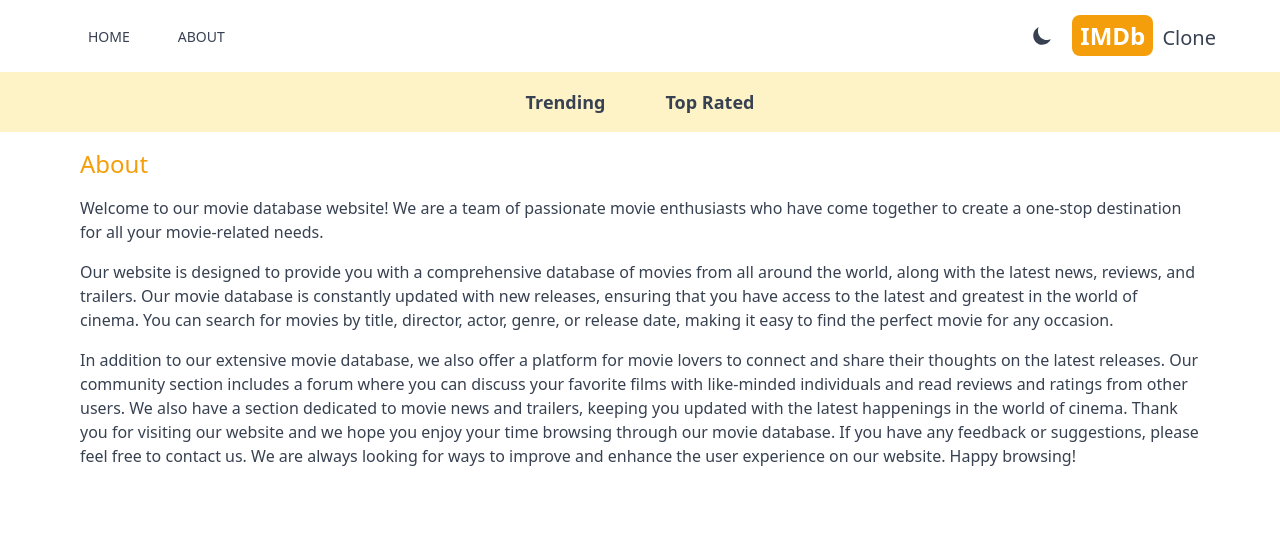
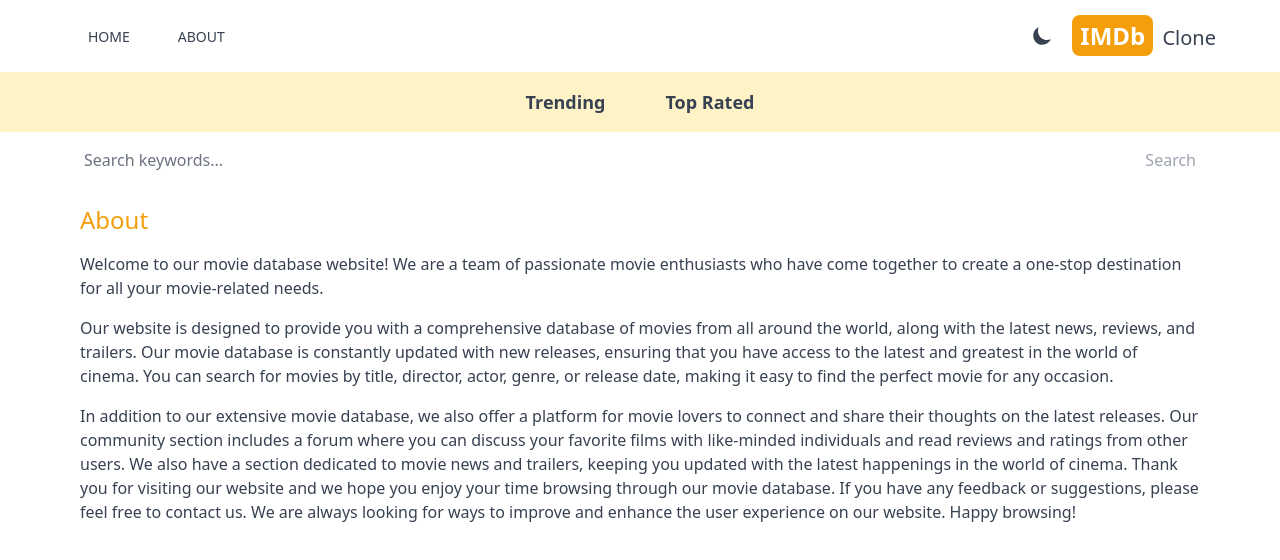
Before and after one commit to akshat5011/IMDb_clone, a Next.js app: page /about in a window 1280 px wide. Shown: the top 560 px of the page. Built offline with nearby package versions, Linux system fonts and the light colour scheme.

Commit message:
added search option

```diff
--- /dev/null
+++ b/src/app/components/SearchBox.jsx
@@ -0,0 +1,35 @@
+"use client";
+
+import { useRouter } from "next/navigation";
+import { useState } from "react";
+
+export default function SearchBox() {
+  const [search, setSearch] = useState("");
+  const router = useRouter();
+
+  function handleSubmit(e) {
+    e.preventDefault();
+    if (!search) return;
+    router.push(`/search/${search}`);
+  }
+  return (
+    <form
+      onSubmit={handleSubmit}
+      className="flex max-w-6xl mx-auto justify-between items-center px-5 "
+    >
+      <input
+        onChange={(e) => setSearch(e.target.value)}
+        type="text"
+        placeholder="Search keywords..."
+        className="w-full h-14 rounded-sm placeholder-gray-500 outline-none bg-transparent flex-1"
+      />
+      <button
+        disabled={!search}
+        type="submit"
+        className="text-amber-600 disabled:text-gray-400"
+      >
+        Search
+      </button>
+    </form>
+  );
+}
--- a/src/app/layout.jsx
+++ b/src/app/layout.jsx
@@ -3,6 +3,7 @@
 import Header from "./components/Header";
 import Providers from "./components/Providers";
 import Navbar from "./components/Navbar";
+import SearchBox from "./components/SearchBox";
 
 // const geistSans = Geist({
 //   variable: "--font-geist-sans",
@@ -30,7 +31,9 @@
 
           {/* Navbar */}
           <Navbar />
+
           {/* Search box */}
+          <SearchBox />
           {children}
         </Providers>
       </body>
--- a/src/app/movie/[id]/page.jsx
+++ b/src/app/movie/[id]/page.jsx
@@ -1,6 +1,6 @@
 import Image from "next/image";
 
-export default async function MoviePage({ params }) {
+export default async function MoviePage( {params} ) {
   const { id } = await params;
 
   const result = await fetch(
--- /dev/null
+++ b/src/app/search/[searchTerm]/page.jsx
@@ -0,0 +1,20 @@
+import Results from "@/app/components/Results";
+
+export default async function SearchPage({ params }) {
+  const res = await fetch(
+    `https://api.themoviedb.org/3/search/movie?api_key=${process.env.API_KEY}&query=${params.searchTerm}&include_adult=false&language=en-US`
+  );
+  if (!res.ok) throw new Error("Error fetchoing data");
+  const data = await res.json();
+  const result = data.results;
+
+  return (
+    <div>
+      {result && result.length === 0 && (
+        <h1 className="text-center pt-6">No movies found</h1>
+      )}
+
+      {result && <Results results={result} />}
+    </div>
+  );
+}
```
